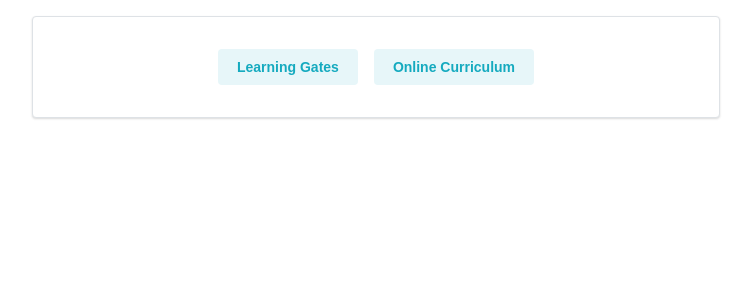
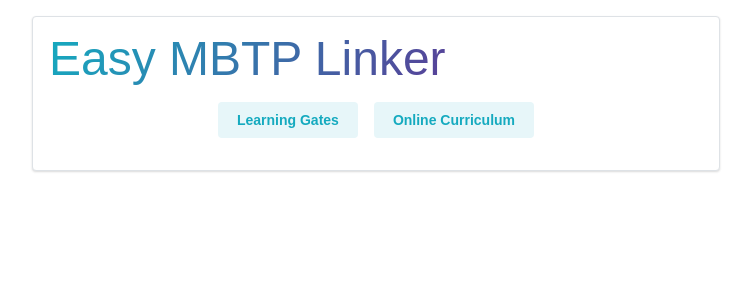
Before and after one commit to craftykate/mbtp-linker, a Next.js app: page / in a window 1280 px wide. Shown: the top 300 px of the page, without its empty margins (264-1015 px from the left). Built offline with nearby package versions, Linux system fonts and the light colour scheme.

Commit message:
Add header

```diff
--- a/app/page.tsx
+++ b/app/page.tsx
@@ -1,10 +1,12 @@
 import { Container, Paper } from "@mantine/core";
+import Header from "@/components/layout/header/Header";
 import QuickLinks from "@/components/quick-links/QuickLinks";
 
 export default function Home() {
   return (
     <Container size="sm" mt="md">
       <Paper shadow="xs" mb="md" p="md" withBorder>
+        <Header />
         <QuickLinks />
       </Paper>
     </Container>
--- /dev/null
+++ b/components/layout/header/Header.tsx
@@ -0,0 +1,16 @@
+import { Text } from "@mantine/core";
+
+export default function Header() {
+  return (
+    <Text
+      component="h1"
+      size="3rem"
+      lh={1.1}
+      mb="sm"
+      variant="gradient"
+      gradient={{ from: "cyan", to: "purple", deg: 120 }}
+    >
+      Easy MBTP Linker
+    </Text>
+  );
+}
```
